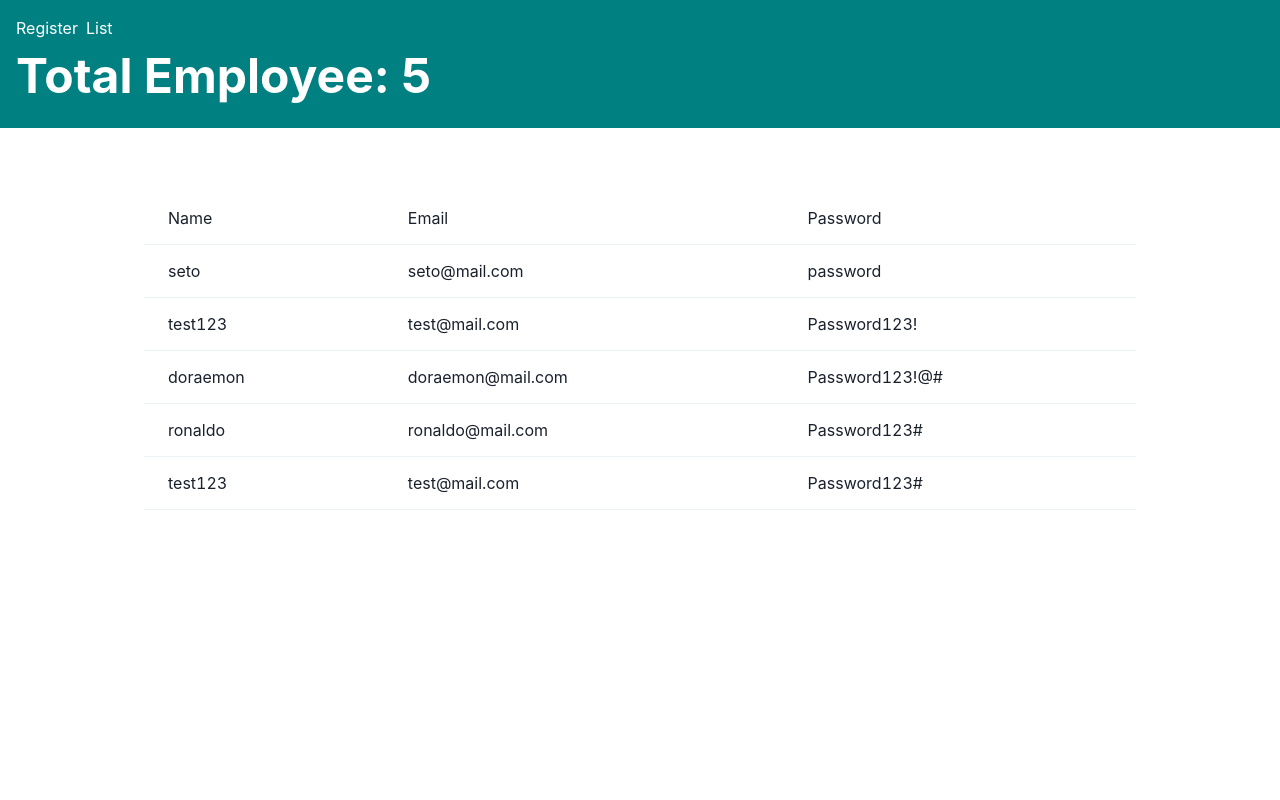
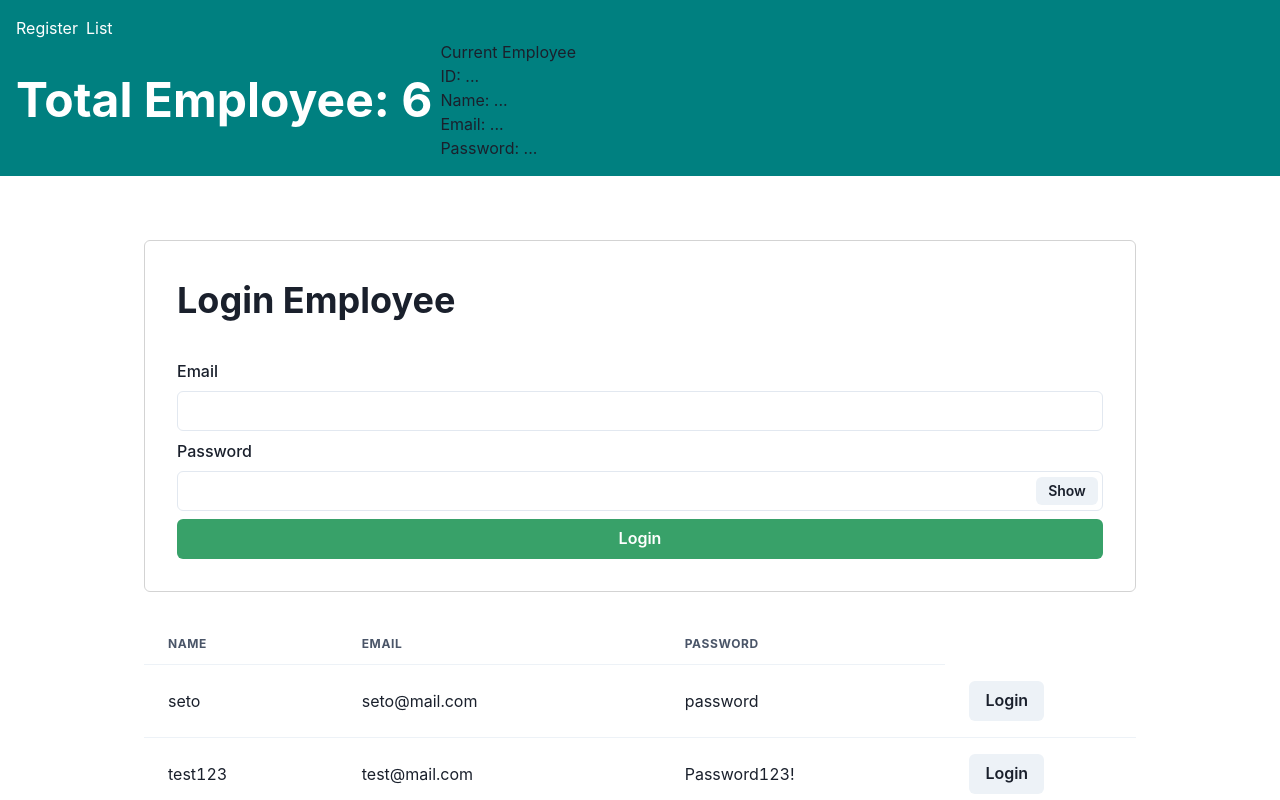
Before and after one commit to wibihanif/reactjs-login, a React (Create React App) app: page /employees/list in a window 1280 px wide. Shown: the top 800 px of the page. Built offline with nearby package versions, Linux system fonts and the light colour scheme; data requests are answered from the project's data file.

Commit message:
login template

```diff
--- a/db/db.json
+++ b/db/db.json
@@ -49,6 +49,12 @@
       "email": "test@mail.com",
       "password": "Password123#",
       "id": 5
+    },
+    {
+      "name": "tambah",
+      "email": "tambah@mail.com",
+      "password": "Tambah#321",
+      "id": 6
     }
   ]
 }
--- a/src/App.jsx
+++ b/src/App.jsx
@@ -19,6 +19,7 @@ import EmployeeList from "./pages/EmployeeList"
 import { jsonServerApi } from "./api"
 import { fillEmployeeList } from "./features/employee/employeeSlice"
 import { useEffect } from "react"
+import { increment } from "./features/counter/counterSlice"
 
 function App() {
   const employeeSelector = useSelector((state) => state.employee)
@@ -47,12 +48,22 @@ function App() {
           <Link to="/employees/register">Register</Link>
           <Link to="/employees/list">List</Link>
         </HStack>
-        <Text fontSize="5xl" fontWeight="bold" color="white">
-          Total Employee: {employeeSelector.data.length}
-        </Text>
+
+        <HStack>
+          <Text fontSize="5xl" fontWeight="bold" color="white">
+            Total Employee: {employeeSelector.data.length}
+          </Text>
+          <Box>
+            <Text>Current Employee</Text>
+            <Text>ID: ...</Text>
+            <Text>Name: ...</Text>
+            <Text>Email: ...</Text>
+            <Text>Password: ...</Text>
+          </Box>
+        </HStack>
       </Box>
       <Routes>
-        <Route path="/home" element={<Home />} />
+        <Route path="/" element={<Home />} />
         <Route path="/about" element={<About />} />
         <Route path="/counter" element={<Counter />} />
         <Route path="/text" element={<TextPage />} />
--- a/src/features/employee/employeeSlice.js
+++ b/src/features/employee/employeeSlice.js
@@ -2,6 +2,12 @@ import { createSlice } from "@reduxjs/toolkit"
 
 const initialState = {
   data: [],
+  currentEmployee: {
+    name: "",
+    email: "",
+    password: "",
+    id: 0,
+  },
 }
 
 export const employeeSlice = createSlice({
@@ -10,7 +16,7 @@ export const employeeSlice = createSlice({
   reducers: {
     fillEmployeeList: (state, action) => {
       state.data = action.payload
-    }
+    },
   },
 })
 
--- a/src/pages/EmployeeList.jsx
+++ b/src/pages/EmployeeList.jsx
@@ -1,7 +1,28 @@
-import { Container, Table, Td, Thead, Tr, Tbody } from "@chakra-ui/react"
+import {
+  Container,
+  Table,
+  Td,
+  Thead,
+  Tr,
+  Tbody,
+  Th,
+  Button,
+  Box,
+  Text,
+  Stack,
+  FormControl,
+  FormLabel,
+  Input,
+  FormErrorMessage,
+  InputGroup,
+  InputRightElement,
+} from "@chakra-ui/react"
+import { useFormik } from "formik"
+import { useState } from "react"
 import { useSelector } from "react-redux"
 
 const EmployeeList = () => {
+  const [showPassword, setShowPassword] = useState(false)
   const employeeSelector = useSelector((state) => state.employee)
 
   const renderEmployees = () => {
@@ -11,19 +32,74 @@ const EmployeeList = () => {
           <Td>{val.name}</Td>
           <Td>{val.email}</Td>
           <Td>{val.password}</Td>
+          <Td>
+            <Button>Login</Button>
+          </Td>
         </Tr>
       )
     })
   }
 
+  const formik = useFormik({
+    initialValues: {
+      email: "",
+      password: "",
+    },
+  })
+
+  const handleFormChange = ({ target }) => {
+    const { name, value } = target
+    formik.setFieldValue(name, value)
+  }
+
   return (
     <Container maxW="container.lg" py="16">
+      <Box p="8" mb="8" borderRadius="6px" border="solid 1px lightgrey">
+        <Text fontWeight="bold" fontSize="4xl" mb="8">
+          Login Employee
+        </Text>
+        <Stack>
+          <FormControl isInvalid={formik.errors.email}>
+            <FormLabel>Email</FormLabel>
+            <Input
+              autoComplete="off"
+              value={formik.values.email}
+              onChange={handleFormChange}
+              name="email"
+              type="email"
+            />
+            <FormErrorMessage>{formik.errors.email}</FormErrorMessage>
+          </FormControl>
+          <FormControl isInvalid={formik.errors.password}>
+            <FormLabel>Password</FormLabel>
+            <InputGroup>
+              <Input
+                value={formik.values.password}
+                onChange={handleFormChange}
+                name="password"
+                type={showPassword ? "text" : "password"}
+              />
+              <InputRightElement width="4.5rem">
+                <Button
+                  h="1.75rem"
+                  size="sm"
+                  onClick={() => setShowPassword(!showPassword)}
+                >
+                  {showPassword ? "Hide" : "Show"}
+                </Button>
+              </InputRightElement>
+            </InputGroup>
+            <FormErrorMessage>{formik.errors.password}</FormErrorMessage>
+          </FormControl>
+          <Button colorScheme="green">Login</Button>
+        </Stack>
+      </Box>
       <Table>
         <Thead>
           <Tr>
-            <Td>Name</Td>
-            <Td>Email</Td>
-            <Td>Password</Td>
+            <Th>Name</Th>
+            <Th>Email</Th>
+            <Th>Password</Th>
           </Tr>
         </Thead>
         <Tbody>{renderEmployees()}</Tbody>
```
